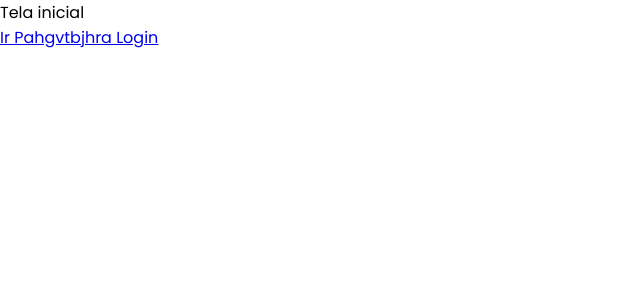
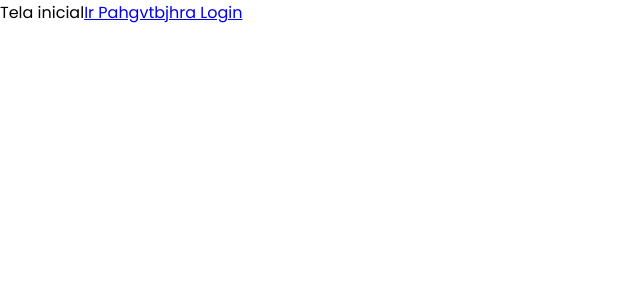
Before and after one commit to SpotifaiI/higia-web, a Next.js app: page / in a window 1280 px wide. Shown: the top 300 px of the page, without its empty margins (0-640 px from the left). Built offline with nearby package versions, Linux system fonts and the light colour scheme.

Commit message:
feat: add settings for Styled Components

```diff
--- a/src/app/layout.tsx
+++ b/src/app/layout.tsx
@@ -1,6 +1,7 @@
 import './globals.css'
 import type { Metadata } from 'next'
 import { Inter, Poppins } from 'next/font/google'
+import {StyledComponentsRegistry} from "@/lib/registry";
 
 const poppins = Poppins({
   subsets: ['latin'],
@@ -20,7 +21,11 @@ export default function RootLayout({
 }) {
   return (
     <html lang="en">
-      <body className={poppins.className}>{children}</body>
+      <body className={poppins.className}>
+        <StyledComponentsRegistry>
+          {children}
+        </StyledComponentsRegistry>
+      </body>
     </html>
   )
 }
--- a/src/app/page.tsx
+++ b/src/app/page.tsx
@@ -1,11 +1,17 @@
 import Link from "next/link";
+import styled from 'styled-components';
+
+const Container = styled.p`
+  width: 100%;
+  display: flex;
+`;
 
 function App() {
   return (
-    <div>
+    <Container>
       <p>Tela inicial</p>
       <Link href="/login">Ir Pahgvtbjhra Login</Link>
-    </div>
+    </Container>
   );
 }
 
```
